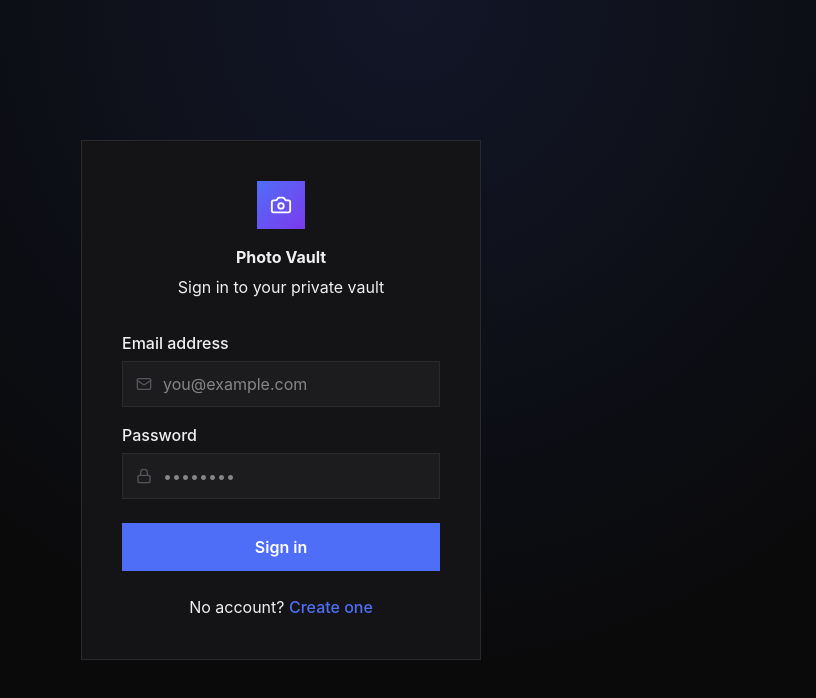
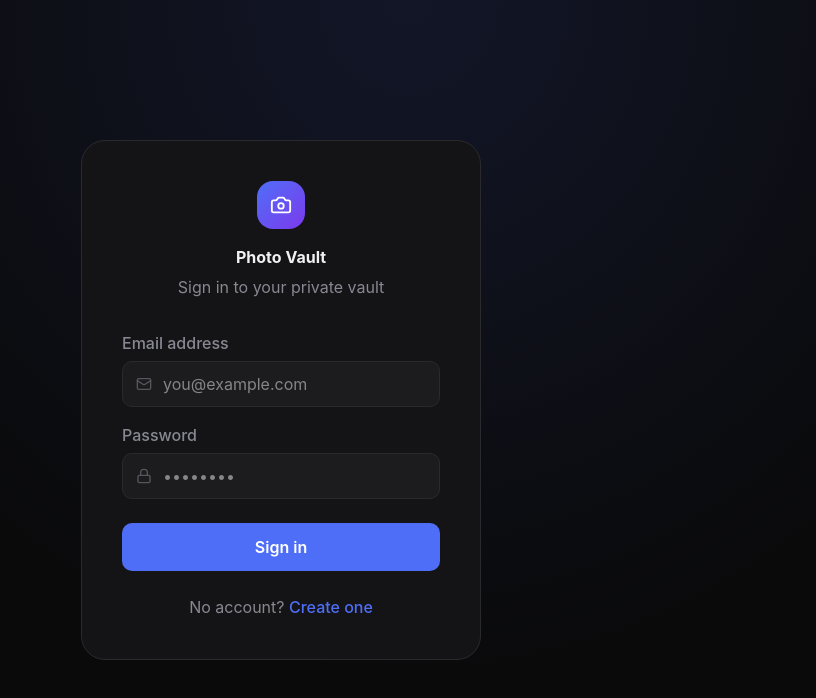
Before and after one commit to Giancyril/Keepsake, a Next.js app: page /login in a window 1280 px wide. Shown: the top 698 px of the page, without its empty margins (359-1175 px from the left). Built offline with nearby package versions, Linux system fonts and the light colour scheme.

Commit message:
style: replace @theme with standard :root CSS variables

```diff
--- a/app/globals.css
+++ b/app/globals.css
@@ -5,7 +5,7 @@
    Photo-forward: dark, neutral, photos are hero
    ══════════════════════════════════════════════ */
 
-@theme inline {
+:root {
   /* ── Colors ─────────────────────────────── */
   --color-bg:          #0A0A0B;
   --color-surface:     #141416;
```
